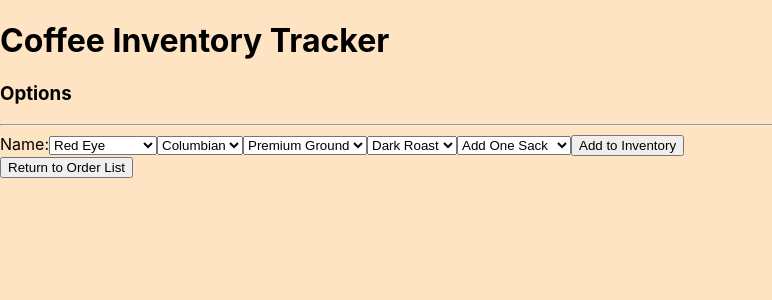
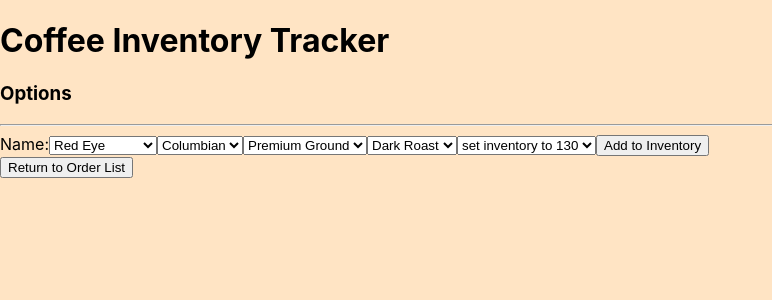
Before and after one commit to ChrisRDavila/coffee-inventory, a React (Create React App) app: page / in a window 1280 px wide. Both pictures are taken after a click on the button "Add Order". Shown: the top 300 px of the page, without its empty margins (0-772 px from the left). Built offline with nearby package versions, Linux system fonts and the light colour scheme.

Commit message:
works but the way its set up is confusing. Edit may want to add different number to inventory other then just restock full amount or double 130 1 lb bags

```diff
--- a/src/components/EditOrderForm.js
+++ b/src/components/EditOrderForm.js
@@ -5,16 +5,18 @@ import ReusableOrderForm from "./ReusableOrderForm";
 function EditOrderForm(props){
   const { order } = props;
 
+
+
   function handleEditOrderFormSubmission(event) {
     event.preventDefault();
-    const numberOfBags = 0;
+
+    const amountOfBags = event.target.bags.value;
     props.onEditOrder({
       name: event.target.name.value,
       origin: event.target.origin.value,
       price: parseInt(event.target.price.value),
       roast: event.target.roast.value,
-      amount: parseInt(event.target.amount.value),
-      bags: numberOfBags,
+      amount: parseInt(amountOfBags * 130),
       id: order.id
     });
   }
--- a/src/components/ReusableOrderForm.js
+++ b/src/components/ReusableOrderForm.js
@@ -28,8 +28,8 @@ function ReusableOrderForm(props){
           <option value="light">Light Roast</option>
       </select>
       <select name="bags" id="bags">
-          <option value="1">Add One Sack</option>
-          <option value="2">Add Two Sacks</option>
+          <option value="1">set inventory to 130</option>
+          <option value="2">set inventory to 260</option>
       </select>
 
         <button type='submit'>{props.buttonText}</button>
```
